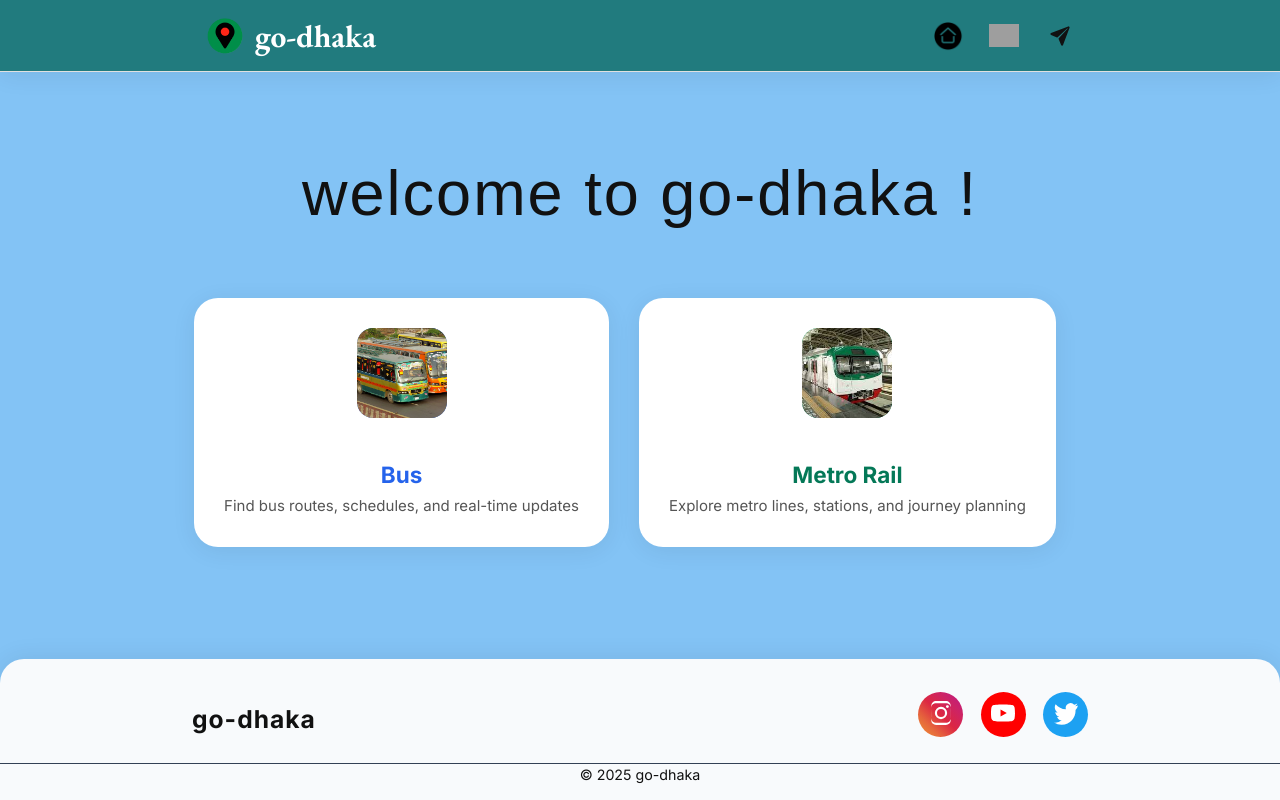
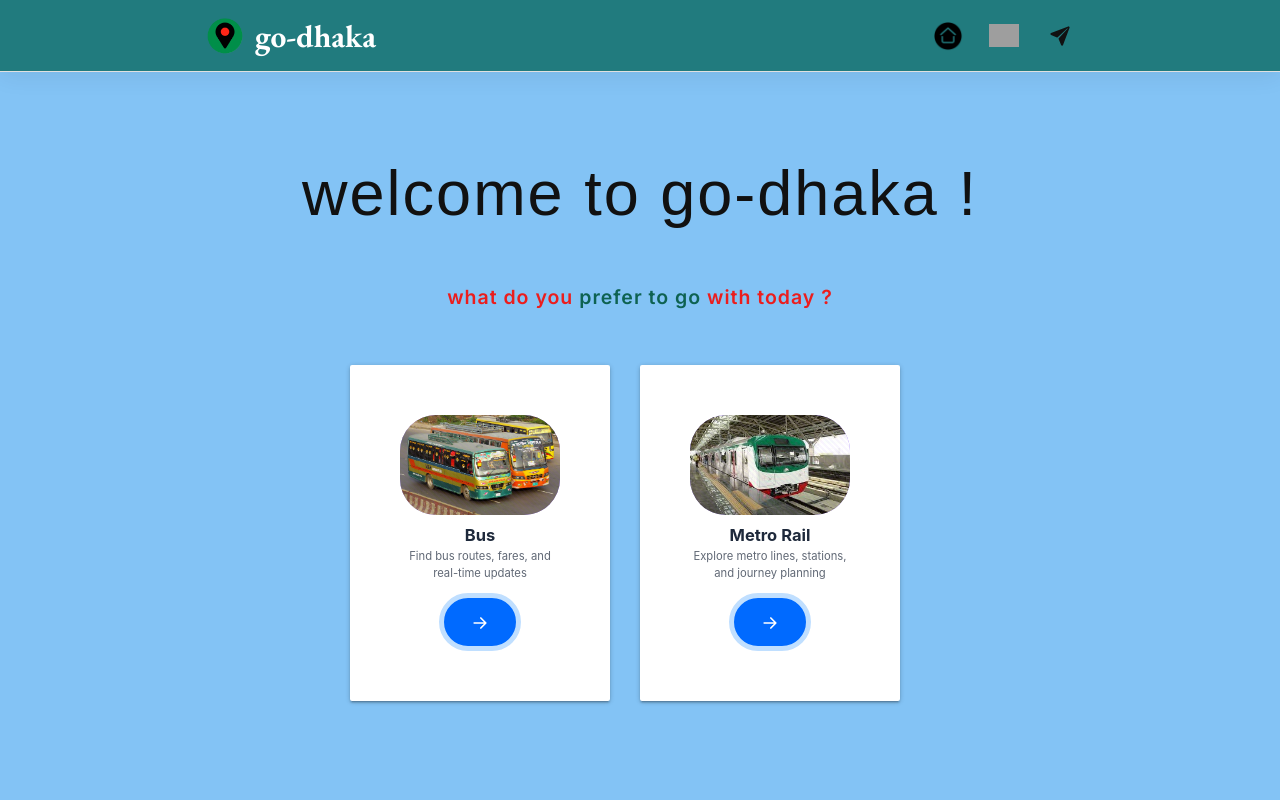
Before and after one commit to uzicodes/dhaka-chaka, a Next.js app: page / in a window 1280 px wide. Shown: the top 800 px of the page. Built offline with nearby package versions, Linux system fonts and the light colour scheme; grey boxes are pictures that could not be loaded; a web font is replaced by a local one.

Commit message:
cards fixing & socials updated

```diff
--- a/app/globals.css
+++ b/app/globals.css
@@ -228,6 +228,10 @@
   background-color: #1da1f2;
 }
 
+.facebook {
+  background-color: #1877f3;
+}
+
 .Btn:hover {
   width: 110px;
   transition-duration: 0.4s;
@@ -304,3 +308,296 @@
   position: relative;
   z-index: 1;
 }
+
+/* From Uiverse.io by SachinKumar666 */
+.card {
+  --card-bg: #ffffff;
+  --card-accent: #7c3aed;
+  --card-text: #1e293b;
+  --card-shadow: 0 10px 15px -3px rgba(0, 0, 0, 0.05);
+
+  min-width: 220px;
+  padding: 2rem;
+  border-radius: 48px;
+  background: var(--card-bg);
+  position: relative;
+  overflow: hidden;
+  transition: all 0.5s cubic-bezier(0.16, 1, 0.3, 1);
+  box-shadow: var(--card-shadow);
+  border: 1px solid rgba(255, 255, 255, 0.2);
+  font-family: -apple-system, BlinkMacSystemFont, "Segoe UI", Roboto, Oxygen,
+    Ubuntu, Cantarell, sans-serif;
+}
+
+.card__shine {
+  position: absolute;
+  inset: 0;
+  background: linear-gradient(
+    120deg,
+    rgba(255, 255, 255, 0) 40%,
+    rgba(255, 255, 255, 0.8) 50%,
+    rgba(255, 255, 255, 0) 60%
+  );
+  opacity: 0;
+  transition: opacity 0.3s ease;
+}
+
+.card__glow {
+  position: absolute;
+  inset: -10px;
+  background: radial-gradient(
+    circle at 50% 0%,
+    rgba(124, 58, 237, 0.3) 0%,
+    rgba(124, 58, 237, 0) 70%
+  );
+  opacity: 0;
+  transition: opacity 0.5s ease;
+}
+
+.card__content {
+  padding: 1.25em;
+  height: 100%;
+  display: flex;
+  flex-direction: column;
+  gap: 0.75em;
+  position: relative;
+  z-index: 2;
+}
+
+.card__badge {
+  position: absolute;
+  top: 12px;
+  right: 12px;
+  background: #10b981;
+  color: white;
+  padding: 0.25em 0.5em;
+  border-radius: 999px;
+  font-size: 0.7em;
+  font-weight: 600;
+  transform: scale(0.8);
+  opacity: 0;
+  transition: all 0.4s ease 0.1s;
+}
+
+.card__image {
+  width: 100%;
+  height: 100px;
+  background: linear-gradient(45deg, #a78bfa, #8b5cf6);
+  border-radius: 36px;
+  transition: all 0.5s cubic-bezier(0.16, 1, 0.3, 1);
+  position: relative;
+  overflow: hidden;
+}
+
+.card__image::after {
+  content: "";
+  position: absolute;
+  inset: 0;
+  background: radial-gradient(
+      circle at 30% 30%,
+      rgba(255, 255, 255, 0.1) 0%,
+      transparent 30%
+    ),
+    repeating-linear-gradient(
+      45deg,
+      rgba(139, 92, 246, 0.1) 0px,
+      rgba(139, 92, 246, 0.1) 2px,
+      transparent 2px,
+      transparent 4px
+    );
+  opacity: 0.5;
+}
+
+.card__text {
+  display: flex;
+  flex-direction: column;
+  gap: 0.25em;
+}
+
+.card__title {
+  color: var(--card-text);
+  font-size: 1.1em;
+  margin: 0;
+  font-weight: 700;
+  transition: all 0.3s ease;
+}
+
+.card__description {
+  color: var(--card-text);
+  font-size: 0.75em;
+  margin: 0;
+  opacity: 0.7;
+  transition: all 0.3s ease;
+}
+
+.card__footer {
+  display: flex;
+  justify-content: space-between;
+  align-items: center;
+  margin-top: auto;
+}
+
+.card__price {
+  color: var(--card-text);
+  font-weight: 700;
+  font-size: 1em;
+  transition: all 0.3s ease;
+}
+
+.card__button {
+  width: 28px;
+  height: 28px;
+  background: var(--card-accent);
+  border-radius: 50%;
+  display: flex;
+  align-items: center;
+  justify-content: center;
+  color: white;
+  cursor: pointer;
+  transition: all 0.3s ease;
+  transform: scale(0.9);
+}
+
+/* Hover Effects */
+.card:hover {
+  transform: translateY(-10px);
+  box-shadow:
+    0 20px 25px -5px rgba(0, 0, 0, 0.1),
+    0 10px 10px -5px rgba(0, 0, 0, 0.04);
+  border-color: rgba(124, 58, 237, 0.2);
+}
+
+.card:hover .card__shine {
+  opacity: 1;
+  animation: shine 3s infinite;
+}
+
+.card:hover .card__glow {
+  opacity: 1;
+}
+
+.card:hover .card__badge {
+  transform: scale(1);
+  opacity: 1;
+  z-index: 1;
+}
+
+.card:hover .card__image {
+  transform: translateY(-5px) scale(1.03);
+  box-shadow: 0 10px 15px -3px rgba(0, 0, 0, 0.1);
+}
+
+.card:hover .card__title {
+  color: var(--card-accent);
+  transform: translateX(2px);
+}
+
+.card:hover .card__description {
+  opacity: 1;
+  transform: translateX(2px);
+}
+
+.card:hover .card__price {
+  color: var(--card-accent);
+  transform: translateX(2px);
+}
+
+.card:hover .card__button {
+  transform: scale(1);
+  box-shadow: 0 0 0 4px rgba(124, 58, 237, 0.2);
+}
+
+.card:hover .card__button svg {
+  animation: pulse 1.5s infinite;
+}
+
+/* Active State */
+.card:active {
+  transform: translateY(-5px) scale(0.98);
+}
+
+/* Animations */
+@keyframes shine {
+  0% {
+    background-position: -100% 0;
+  }
+  100% {
+    background-position: 200% 0;
+  }
+}
+
+@keyframes pulse {
+  0% {
+    transform: scale(1);
+  }
+  50% {
+    transform: scale(1.2);
+  }
+  100% {
+    transform: scale(1);
+  }
+}
+
+/* From Uiverse.io by vinodjangid07 */
+.button {
+  display: flex;
+  align-items: center;
+  justify-content: center;
+  padding: 10px 20px;
+  background-color: #006aff;
+  border: 5px solid #c0dfff;
+  color: white;
+  gap: 8px;
+  border-radius: 32px;
+  cursor: pointer;
+  transition: all 0.3s;
+}
+.text {
+  font-size: 1.2em;
+  font-weight: 700;
+  letter-spacing: 1px;
+}
+.svg {
+  padding-top: 5px;
+  height: 100%;
+  width: fit-content;
+}
+.svg svg {
+  width: 32px;
+  height: 20px;
+}
+.button:hover {
+  border: 8px solid #b1d8ff;
+  background-color: #1b7aff;
+}
+.button:active {
+  border: 5px solid #c0dfff;
+}
+.button:hover .svg svg {
+  animation: jello-vertical 0.9s both;
+  transform-origin: left;
+}
+
+@keyframes jello-vertical {
+  0% {
+    transform: scale3d(1, 1, 1);
+  }
+  30% {
+    transform: scale3d(0.75, 1.25, 1);
+  }
+  40% {
+    transform: scale3d(1.25, 0.75, 1);
+  }
+  50% {
+    transform: scale3d(0.85, 1.15, 1);
+  }
+  65% {
+    transform: scale3d(1.05, 0.95, 1);
+  }
+  75% {
+    transform: scale3d(0.95, 1.05, 1);
+  }
+  100% {
+    transform: scale3d(1, 1, 1);
+  }
+}
--- a/app/layout.tsx
+++ b/app/layout.tsx
@@ -70,17 +70,23 @@
                 </span>
                 <span className="text">Instagram</span>
               </button>
+              <button className="Btn facebook" aria-label="Facebook">
+                <span className="svgIcon">
+                  <svg xmlns="http://www.w3.org/2000/svg" width="24" height="24" viewBox="0 0 24 24"><path d="M22.675 0h-21.35C.595 0 0 .592 0 1.326v21.348C0 23.408.595 24 1.325 24h11.495v-9.294H9.691v-3.622h3.129V8.413c0-3.1 1.893-4.788 4.659-4.788 1.325 0 2.463.099 2.797.143v3.24l-1.918.001c-1.504 0-1.797.715-1.797 1.763v2.313h3.587l-.467 3.622h-3.12V24h6.116C23.406 24 24 23.408 24 22.674V1.326C24 .592 23.406 0 22.675 0"/></svg>
+                </span>
+                <span className="text">Facebook</span>
+              </button>
               <button className="Btn youtube" aria-label="YouTube">
                 <span className="svgIcon">
                   <svg xmlns="http://www.w3.org/2000/svg" width="24" height="24" viewBox="0 0 24 24"><path d="M23.498 6.186a2.994 2.994 0 0 0-2.112-2.112C19.458 3.5 12 3.5 12 3.5s-7.458 0-9.386.574A2.994 2.994 0 0 0 .502 6.186C0 8.114 0 12 0 12s0 3.886.502 5.814a2.994 2.994 0 0 0 2.112 2.112C4.542 20.5 12 20.5 12 20.5s7.458 0 9.386-.574a2.994 2.994 0 0 0 2.112-2.112C24 15.886 24 12 24 12s0-3.886-.502-5.814zM9.545 15.568V8.432L15.818 12l-6.273 3.568z"/></svg>
                 </span>
                 <span className="text">YouTube</span>
               </button>
-              <button className="Btn twitter" aria-label="Twitter">
+              <button className="Btn github" aria-label="GitHub">
                 <span className="svgIcon">
-                  <svg xmlns="http://www.w3.org/2000/svg" width="24" height="24" viewBox="0 0 24 24"><path d="M24 4.557a9.83 9.83 0 0 1-2.828.775 4.932 4.932 0 0 0 2.165-2.724c-.951.564-2.005.974-3.127 1.195a4.916 4.916 0 0 0-8.38 4.482C7.691 8.095 4.066 6.13 1.64 3.161c-.542.929-.856 2.01-.857 3.17 0 2.188 1.115 4.117 2.823 5.247a4.904 4.904 0 0 1-2.229-.616c-.054 2.281 1.581 4.415 3.949 4.89a4.936 4.936 0 0 1-2.224.084c.627 1.956 2.444 3.377 4.6 3.417A9.867 9.867 0 0 1 0 21.543a13.94 13.94 0 0 0 7.548 2.209c9.058 0 14.009-7.513 14.009-14.009 0-.213-.005-.425-.014-.636A10.012 10.012 0 0 0 24 4.557z"/></svg>
+                  <svg xmlns="http://www.w3.org/2000/svg" width="24" height="24" viewBox="0 0 24 24"><path d="M12 0.297c-6.63 0-12 5.373-12 12 0 5.303 3.438 9.8 8.205 11.387 0.6 0.113 0.82-0.258 0.82-0.577 0-0.285-0.011-1.04-0.017-2.04-3.338 0.726-4.042-1.61-4.042-1.61-0.546-1.387-1.333-1.756-1.333-1.756-1.089-0.745 0.083-0.729 0.083-0.729 1.205 0.084 1.84 1.236 1.84 1.236 1.07 1.834 2.809 1.304 3.495 0.997 0.108-0.775 0.418-1.305 0.762-1.605-2.665-0.305-5.466-1.334-5.466-5.931 0-1.31 0.469-2.381 1.236-3.221-0.124-0.303-0.535-1.523 0.117-3.176 0 0 1.008-0.322 3.301 1.23 0.957-0.266 1.983-0.399 3.003-0.404 1.02 0.005 2.047 0.138 3.006 0.404 2.291-1.553 3.297-1.23 3.297-1.23 0.653 1.653 0.242 2.873 0.118 3.176 0.77 0.84 1.235 1.911 1.235 3.221 0 4.609-2.803 5.624-5.475 5.921 0.43 0.372 0.823 1.102 0.823 2.222 0 1.606-0.014 2.898-0.014 3.293 0 0.322 0.216 0.694 0.825 0.576C20.565 22.092 24 17.592 24 12.297c0-6.627-5.373-12-12-12z"/></svg>
                 </span>
-                <span className="text">Twitter</span>
+                <span className="text">GitHub</span>
               </button>
             </div>
           </div>
--- a/app/page.tsx
+++ b/app/page.tsx
@@ -9,23 +9,57 @@
       <div className="row center-align" style={{ marginTop: '2rem' }}>
         <h1 className="header" style={{ color: '#111', fontFamily: 'Truculenta, Arial, sans-serif', letterSpacing: '2px' }}>welcome to go-dhaka !</h1>
       </div>
+      {/* Preference Question */}
+      <div style={{ textAlign: 'center', margin: '2rem 0 1rem 0', fontSize: '1.3rem', fontWeight: 600, letterSpacing: '1px' }}>
+        <span style={{ color: '#eb1d1d' }}>what do you </span>
+        <span style={{ color: '#0e6251' }}>prefer to go </span>
+        <span style={{ color: '#eb1d1d' }}> with today ?</span>
+      </div>
       {/* Travel Options */}
       <div className="row center-align" style={{ marginTop: '3rem', display: 'flex', justifyContent: 'center', gap: '2rem' }}>
         {/* Bus Option */}
-        <div style={{ background: '#fff', borderRadius: '24px', padding: '2rem', minWidth: '220px', boxShadow: '0 4px 24px 0 rgba(0,0,0,0.07)', display: 'flex', flexDirection: 'column', alignItems: 'center' }}>
-          <div style={{ background: 'linear-gradient(135deg, #3b82f6 0%, #2563eb 100%)', borderRadius: '16px', width: '90px', height: '90px', display: 'flex', alignItems: 'center', justifyContent: 'center', marginBottom: '1rem', overflow: 'hidden', padding: 0 }}>
-            <img src="/bus.jpg" alt="Bus" style={{ width: '100%', height: '100%', objectFit: 'cover', borderRadius: '12px' }} />
+        <div className="card" style={{ width: '260px' }}>
+          <div className="card__shine"></div>
+          <div className="card__glow"></div>
+          <div className="card__content">
+            <div className="card__image">
+              <img src="/bus.jpg" alt="Bus" style={{ width: '100%', height: '100%', objectFit: 'cover', borderRadius: '12px' }} />
+            </div>
+            <div className="card__text">
+              <h3 className="card__title">Bus</h3>
+              <p className="card__description">Find bus routes, fares, and real-time updates</p>
+            </div>
+            <div style={{ display: 'flex', justifyContent: 'center', marginTop: '0' }}>
+              <button className="button">
+                <span className="text">Explore</span>
+                <span className="svg">
+                  <svg viewBox="0 0 24 24" fill="none" xmlns="http://www.w3.org/2000/svg"><path d="M5 12h14M13 6l6 6-6 6" stroke="currentColor" strokeWidth="2" strokeLinecap="round" strokeLinejoin="round"/></svg>
+                </span>
+              </button>
+            </div>
           </div>
-          <h3 style={{ fontSize: '1.5rem', fontWeight: 700, color: '#2563eb', marginBottom: '0.5rem' }}>Bus</h3>
-          <p style={{ color: '#555', fontSize: '1rem', textAlign: 'center' }}>Find bus routes, schedules, and real-time updates</p>
         </div>
         {/* Metro Option */}
-        <div style={{ background: '#fff', borderRadius: '24px', padding: '2rem', minWidth: '220px', boxShadow: '0 4px 24px 0 rgba(0,0,0,0.07)', display: 'flex', flexDirection: 'column', alignItems: 'center' }}>
-          <div style={{ background: 'linear-gradient(135deg, #10b981 0%, #047857 100%)', borderRadius: '16px', width: '90px', height: '90px', display: 'flex', alignItems: 'center', justifyContent: 'center', marginBottom: '1rem', overflow: 'hidden', padding: 0 }}>
-            <img src="/metro.jpg" alt="Metro Rail" style={{ width: '100%', height: '100%', objectFit: 'cover', borderRadius: '12px' }} />
+        <div className="card" style={{ width: '260px' }}>
+          <div className="card__shine"></div>
+          <div className="card__glow"></div>
+          <div className="card__content">
+            <div className="card__image">
+              <img src="/metro.jpg" alt="Metro Rail" style={{ width: '100%', height: '100%', objectFit: 'cover', borderRadius: '12px' }} />
+            </div>
+            <div className="card__text">
+              <h3 className="card__title">Metro Rail</h3>
+              <p className="card__description">Explore metro lines, stations, and journey planning</p>
+            </div>
+            <div style={{ display: 'flex', justifyContent: 'center', marginTop: '0' }}>
+              <button className="button">
+                <span className="text">Explore</span>
+                <span className="svg">
+                  <svg viewBox="0 0 24 24" fill="none" xmlns="http://www.w3.org/2000/svg"><path d="M5 12h14M13 6l6 6-6 6" stroke="currentColor" strokeWidth="2" strokeLinecap="round" strokeLinejoin="round"/></svg>
+                </span>
+              </button>
+            </div>
           </div>
-          <h3 style={{ fontSize: '1.5rem', fontWeight: 700, color: '#047857', marginBottom: '0.5rem' }}>Metro Rail</h3>
-          <p style={{ color: '#555', fontSize: '1rem', textAlign: 'center' }}>Explore metro lines, stations, and journey planning</p>
         </div>
       </div>
     </div>
```
